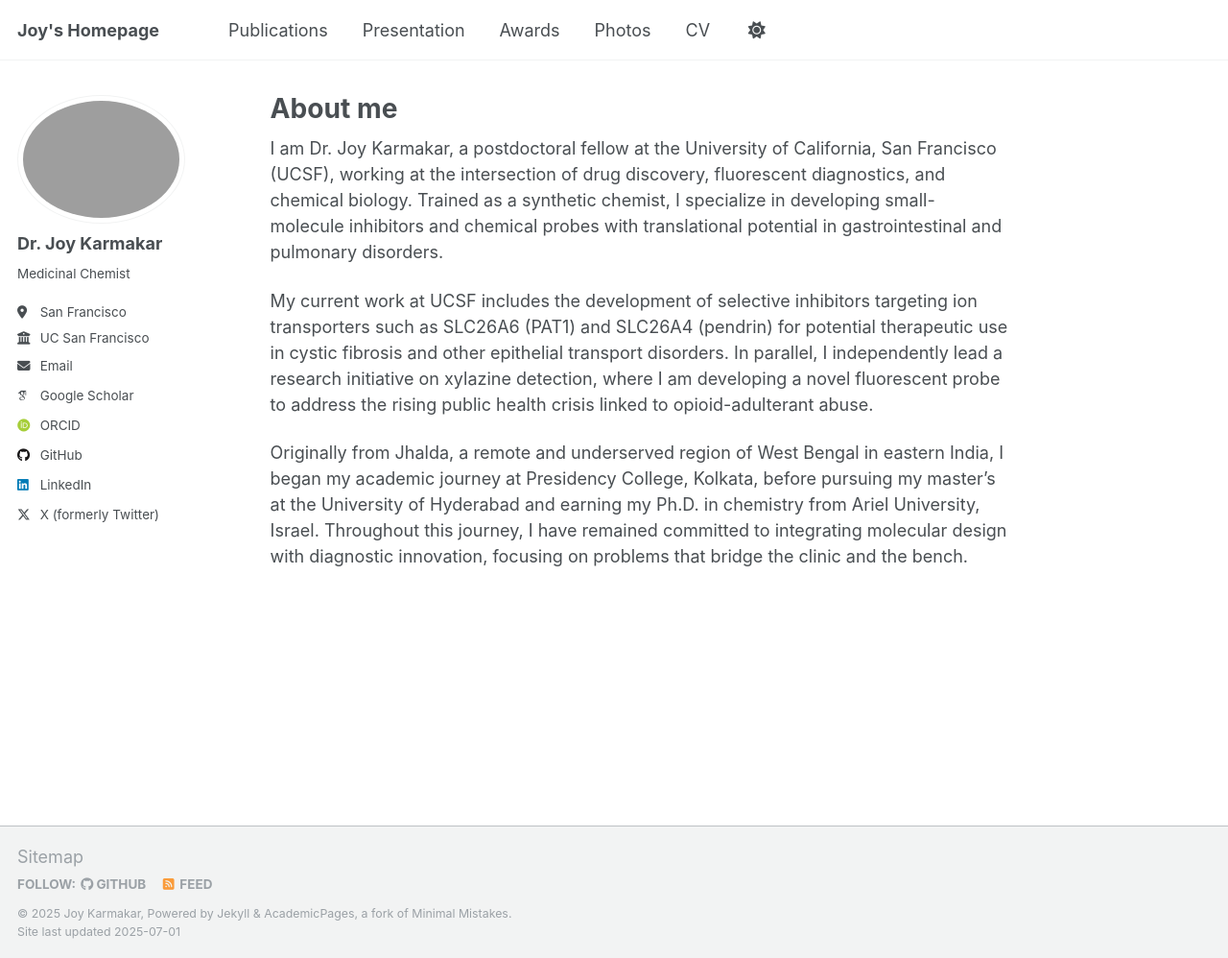
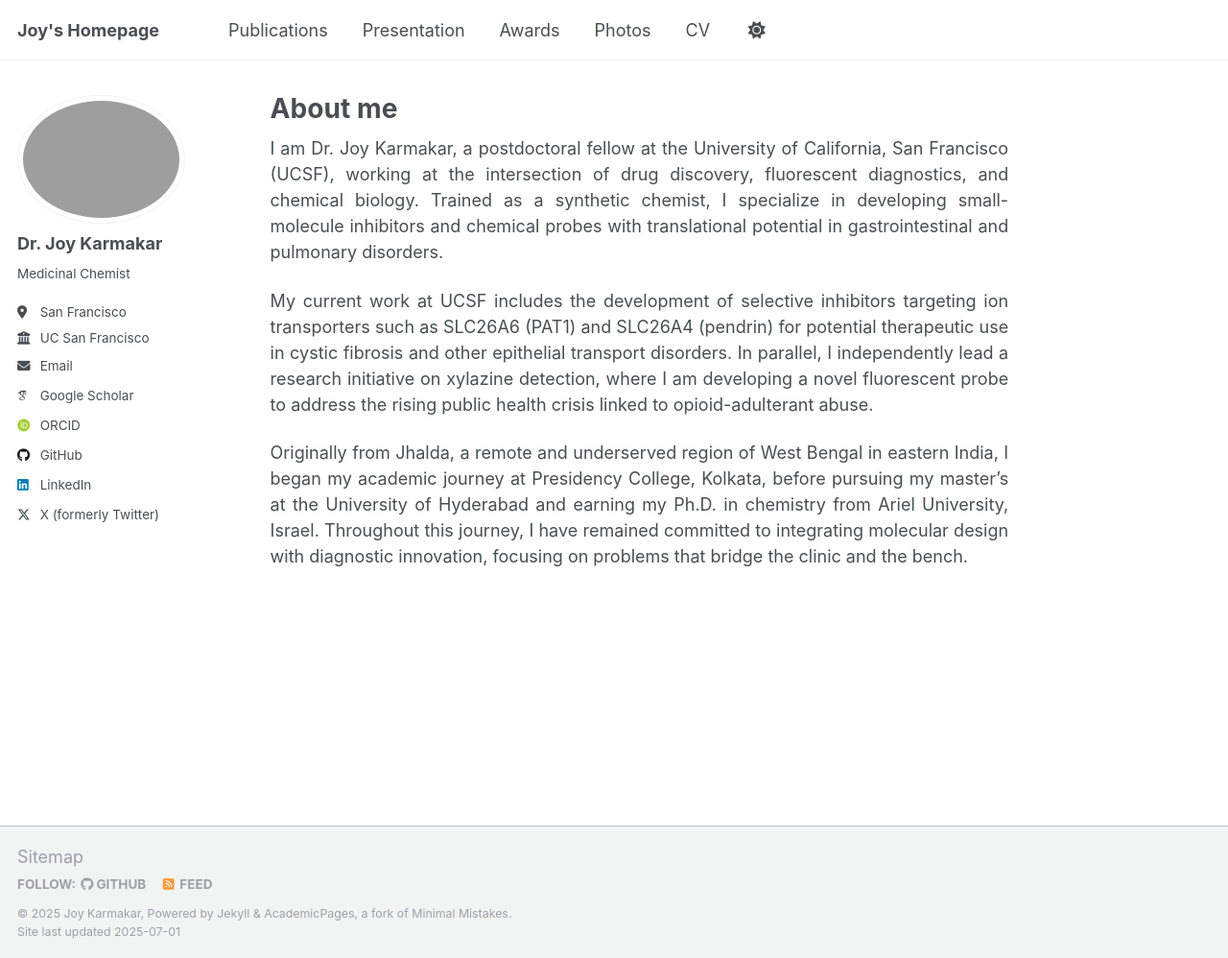
Before and after one commit to DrJoyKarmakar/DrJoyKarmakar.github.io, a Jekyll site: the page built from _pages/about.md, in a window 1280 px wide and 998 px high. Shown: the whole window at 96% size. Built offline with Jekyll 4.4.1, drawn with Linux system fonts in a browser that asks for light colours; some web fonts are replaced; a script that is not in the unit is left out.

Commit message:
Update about.md

```diff
--- a/_pages/about.md
+++ b/_pages/about.md
@@ -7,8 +7,14 @@ redirect_from:
   - /about.html
 ---
 
+<p style="text-align: justify;">
 I am Dr. Joy Karmakar, a postdoctoral fellow at the University of California, San Francisco (UCSF), working at the intersection of drug discovery, fluorescent diagnostics, and chemical biology. Trained as a synthetic chemist, I specialize in developing small-molecule inhibitors and chemical probes with translational potential in gastrointestinal and pulmonary disorders.
+</p>
 
+<p style="text-align: justify;">
 My current work at UCSF includes the development of selective inhibitors targeting ion transporters such as SLC26A6 (PAT1) and SLC26A4 (pendrin) for potential therapeutic use in cystic fibrosis and other epithelial transport disorders. In parallel, I independently lead a research initiative on xylazine detection, where I am developing a novel fluorescent probe to address the rising public health crisis linked to opioid-adulterant abuse.
+</p>
 
+<p style="text-align: justify;">
 Originally from Jhalda, a remote and underserved region of West Bengal in eastern India, I began my academic journey at Presidency College, Kolkata, before pursuing my master’s at the University of Hyderabad and earning my Ph.D. in chemistry from Ariel University, Israel. Throughout this journey, I have remained committed to integrating molecular design with diagnostic innovation, focusing on problems that bridge the clinic and the bench.
+</p>
```
